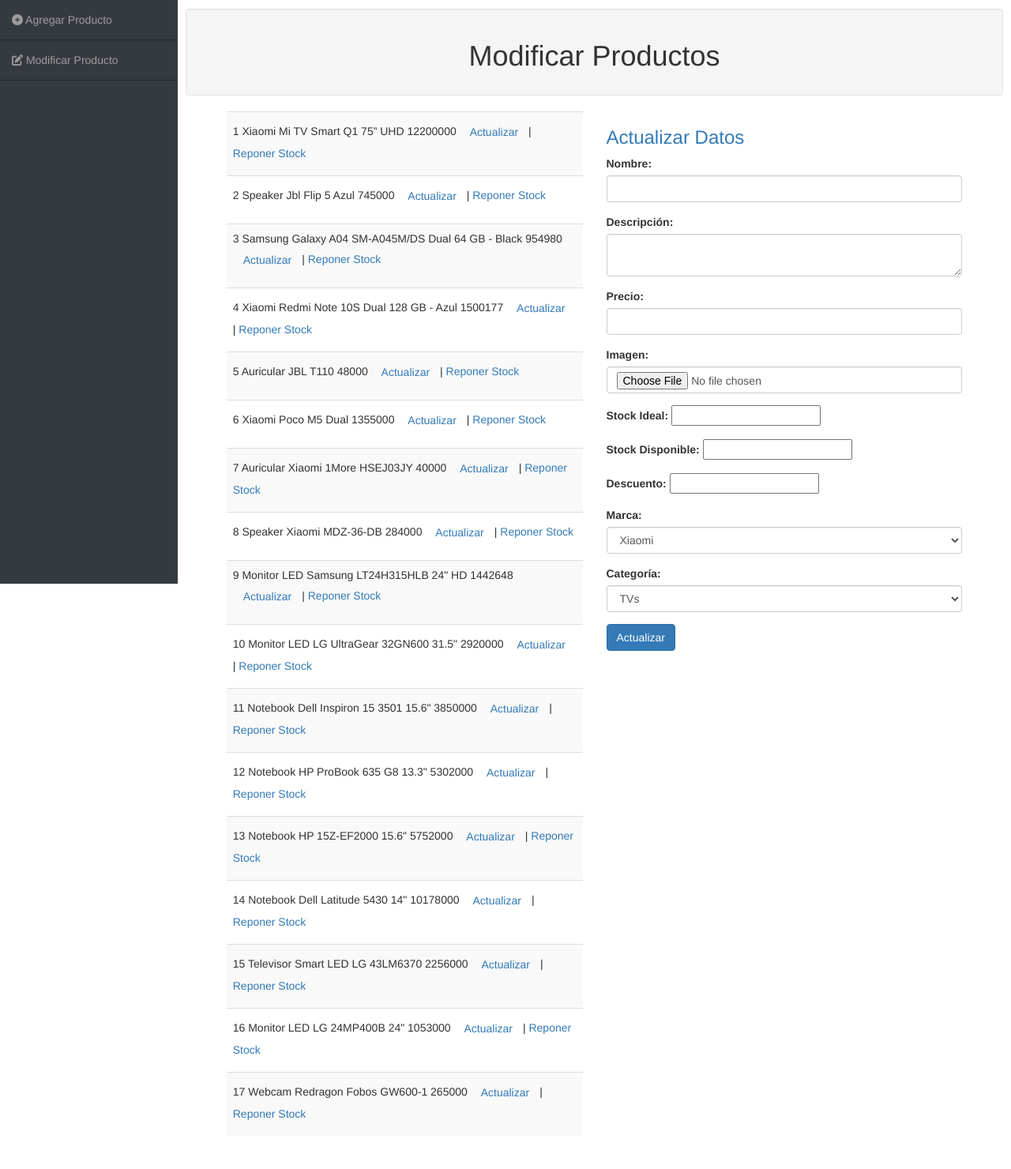
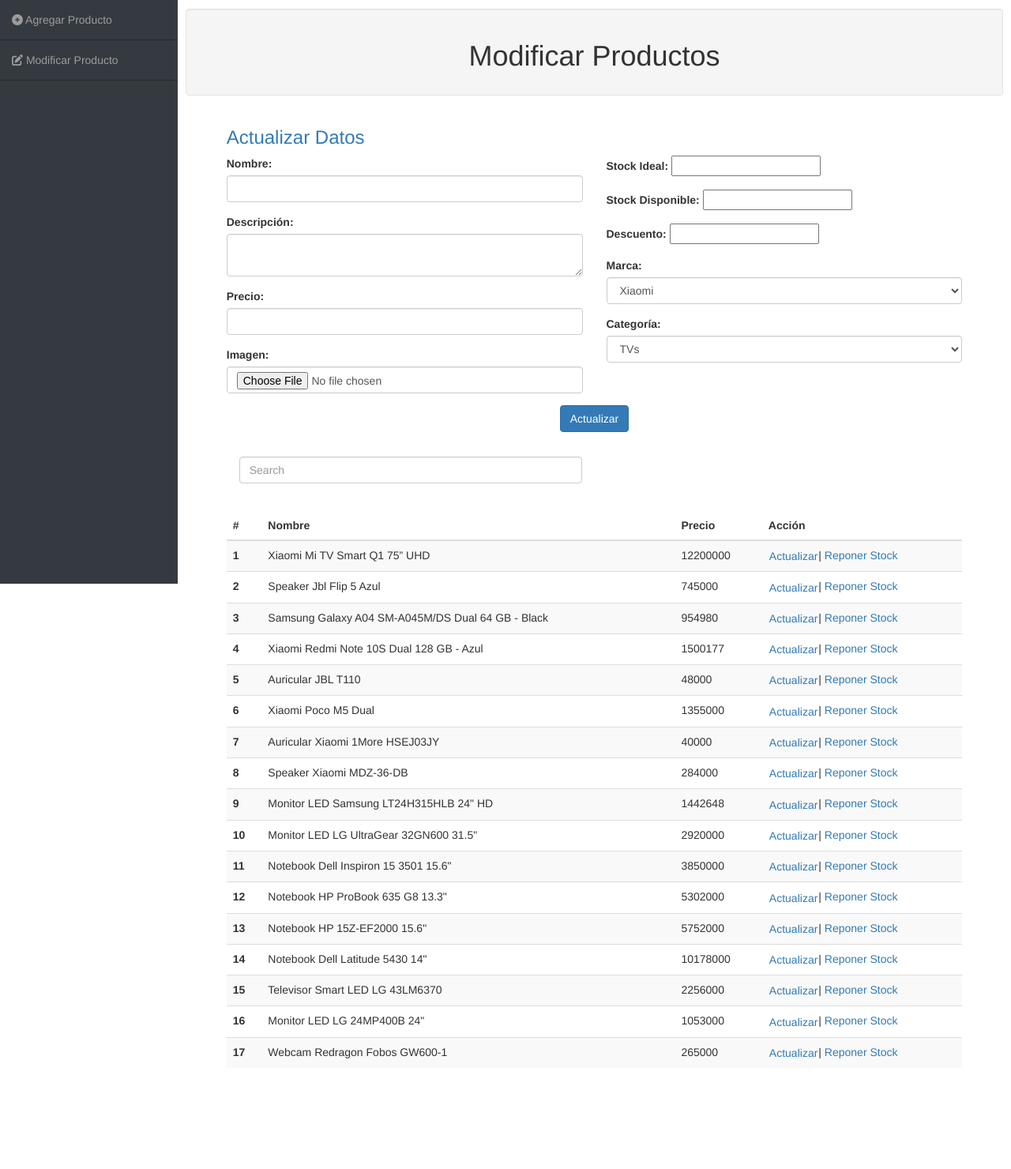
Before and after one commit to SalinasRodrigo/Kibo, a Flask app: page /dashboard/modificar_producto in a window 1280 px wide. Shown: the part 61-1541 px from the top of the page at 79% size. After the commit the page ends 1401 px from the top, so only its background shows below. Run offline with Flask 2, Linux system fonts and the light colour scheme; data comes from the database, SQL or seed files in the repository; some libraries are stand-ins or nearby versions.

Commit message:
Modificado template de actualizacion de productos

```diff
--- a/proyecto/flask_app/static/css/dashboard.css
+++ b/proyecto/flask_app/static/css/dashboard.css
@@ -171,3 +171,11 @@
     margin-top: 30px;
     text-align: center;
 }
+
+.lista-productos{
+    margin-top: 30px;
+}
+
+.boton_prod{
+    padding: 0;
+}
--- a/proyecto/flask_app/templates/dashboard/actualizar_producto.html
+++ b/proyecto/flask_app/templates/dashboard/actualizar_producto.html
@@ -5,23 +5,15 @@
 {% block content %}
 
 <div class="row">
-            <div class="col-lg-6">
-                <table class="table table-striped table-hover">
-                    <tbody>
-                        {% for producto in productos %}
-                            <tr>
-                                <td>
-                                    <p class="text-start">{{producto.id}} {{producto.nombre}} {{producto.precio}} <button class="btn btn-link" onclick="completar_informacion('{{producto.id}}')">Actualizar</button>|  <a href="/reponer_stock/{{producto.id}}">Reponer Stock</a></p>
-                                </td>
-                            </tr>
-                        {% endfor %}
-                    </tbody>
-                </table>
+
+    <div class="col-lg-12">
+        <h3 class="text-primary">Actualizar Datos</h3>
     </div>
 
+
+        <form action="{{url_for('proceso_actualizar_producto')}}" autocomplete="off" enctype="multipart/form-data"
+            method="post" id="actualizar_producto">
             <div class="col-lg-6">
-                <form action="{{url_for('proceso_actualizar_producto')}}" autocomplete="off" enctype="multipart/form-data" method="post" id="actualizar_producto">
-                    <h3 class="text-primary">Actualizar Datos</h3>
                 <div class="form-group">
                     <label for="nombre_producto">Nombre:</label>
                     <input class="form-control" type="text" name="nombre" id="nombre_producto">
@@ -38,6 +30,9 @@
                     <label for="imagen">Imagen:</label>
                     <input class="form-control" type="file" accept=".jpeg, .png, .jpg" name="imagen">
                 </div>
+            </div>
+
+            <div class="col-lg-6 second-line">
                 <div class="form-group">
                     <label for="stock_ideal">Stock Ideal:</label>
                     <input type="number" name="stock_ideal" id="stock_ideal">
@@ -66,10 +61,42 @@
                         {% endfor %}
                     </select>
                 </div>
+            </div>
+            <div class="col-lg-12 text-center">
                 <input type="hidden" name="id" id="id">
                 <input type="submit" value="Actualizar" class="btn btn-primary">
+            </div>
         </form>
+
+    <div class="col-lg-12 lista-productos">
+        <div class="col-lg-6">
+            <nav class="navbar navbar-light bg-light">
+                <input class="form-control mr-sm-2" type="search" placeholder="Search" aria-label="Search" id="myInput" onkeyup="Filtrado()">
+            </nav>
         </div>
+        <table class="table table-striped table-hover" id="myTable">
+            <thead>
+                <tr>
+                    <th scope="col">#</th>
+                    <th scope="col">Nombre</th>
+                    <th scope="col">Precio</th>
+                    <th scope="col">Acción</th>
+                </tr>
+            </thead>
+            <tbody id="table-body">
+                {% for producto in productos %}
+                <tr>
+                    <th scope="row">{{producto.id}}</th>
+                    <td>{{producto.nombre}}</td>
+                    <td>{{producto.precio}}</td>
+                    <td><button class="btn btn-link boton_prod" onclick="completar_informacion('{{producto.id}}')">Actualizar</button>|
+                        <a href="/reponer_stock/{{producto.id}}">Reponer Stock</a></td>
+                </tr>
+                {% endfor %}
+            </tbody>
+        </table>
+    </div>
+
     <div class="mensaje">
         <h2>¡Advertencia!</h2>
         <ul id="error"></ul>
--- a/proyecto/flask_app/templates/dashboard/dashboard.html
+++ b/proyecto/flask_app/templates/dashboard/dashboard.html
@@ -122,4 +122,33 @@
         })
     </script>
 
+    <script>
+
+        function Filtrado() {
+        var input, filter, table, tr, td, i, j, txtValue;
+        input = document.getElementById("myInput");
+        filter = input.value.toUpperCase();
+        table = document.getElementById("table-body");
+        tr = table.getElementsByTagName("tr");
+        for (i = 0; i < tr.length; i++) {
+            // Ocultamos por defecto todas las filas
+            tr[i].style.display = "none";
+
+            // Recorremos cada celda de la fila para buscar coincidencias
+            for (j = 0; j < tr[i].cells.length; j++){
+                td = tr[i].cells[j];
+                if (td) {
+                    txtValue = td.textContent || td.innerText;
+                    if (txtValue.toUpperCase().indexOf(filter) > -1) {
+                        // Si hay coincidencia, mostramos la fila y salimos del bucle interno
+                        tr[i].style.display = "";
+                        break;
+                        }
+                    }
+                }
+            }
+        }
+
+    </script>
+
 </body>
```
Lines whose indentation alone changed are shown as unchanged.
